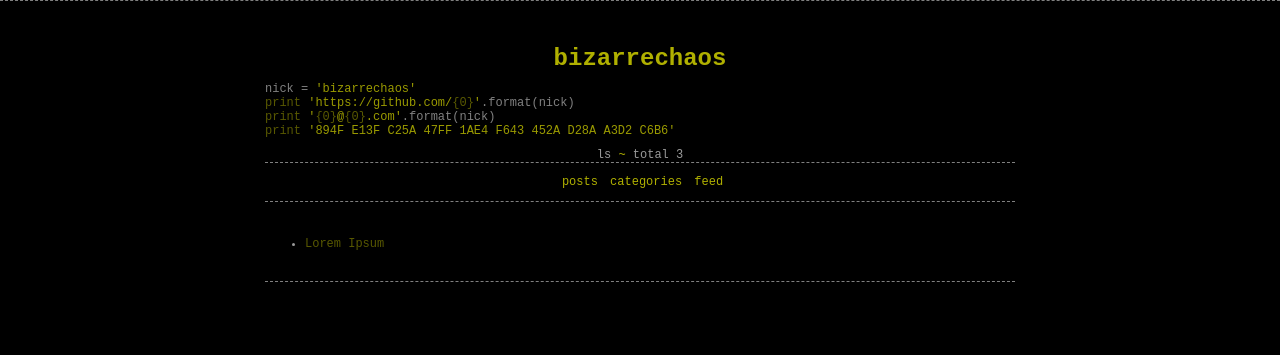
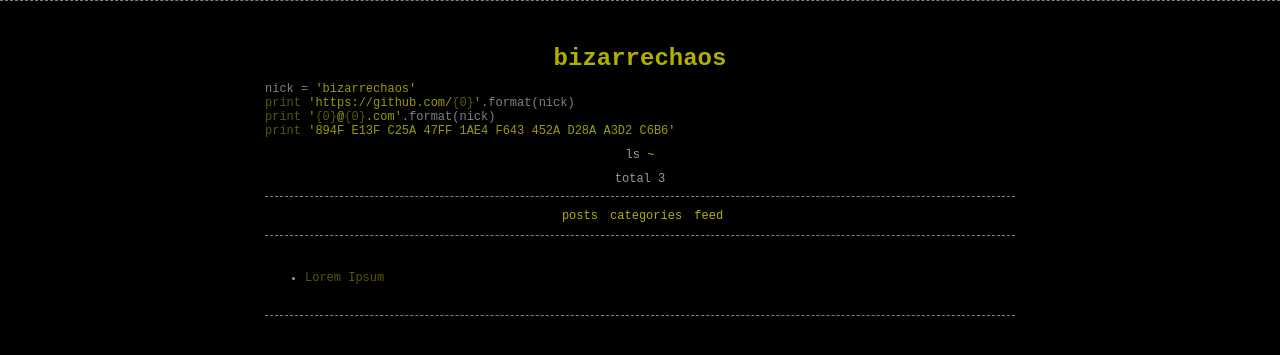
Before and after one commit to bizarrechaos/bizarrechaos.github.io, a Jekyll site: the page built from index.md, in a window 1280 px wide. Shown: the top 355 px of the page. Built offline with Jekyll 4.4.1, drawn with Linux system fonts in a browser that asks for light colours.

```diff
--- a/_includes/menu.html
+++ b/_includes/menu.html
@@ -1,7 +1,7 @@
-ls <a href="{{ site.url }}">~</a>
-total 3
 <div class="row">
   <div class="col-lg-8 col-lg-offset-2">
+    <p>ls <a href="{{ site.url }}">~</a></p>
+    <p>total 3</p>
     <div class="menu">
       <ul>
           <li><a href="{{ site.url }}/posts/">posts</a></li>
```
